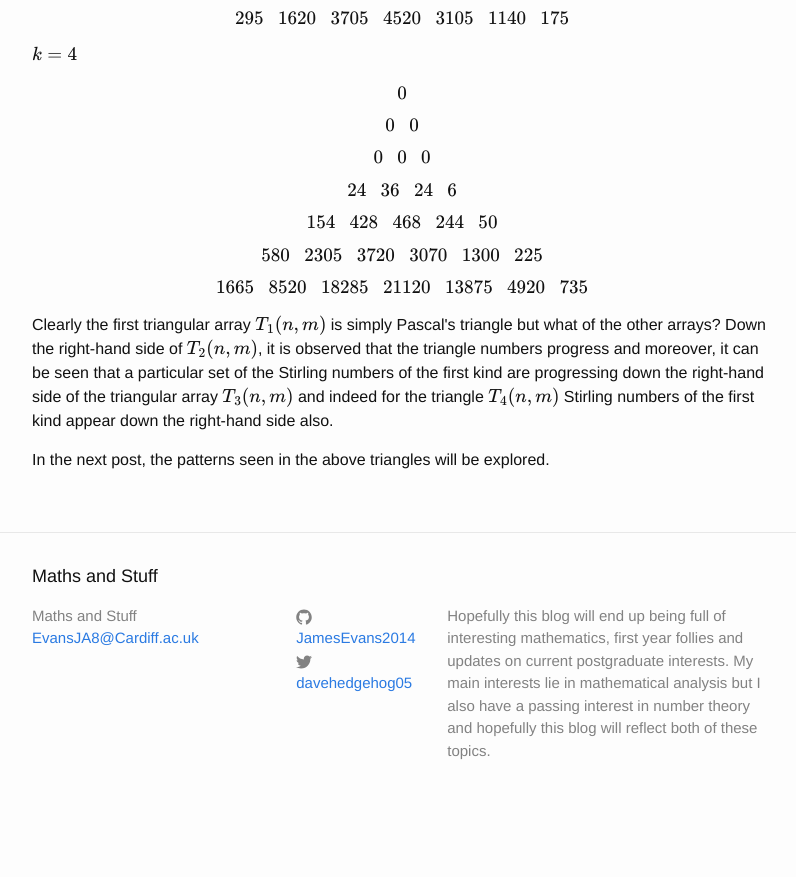
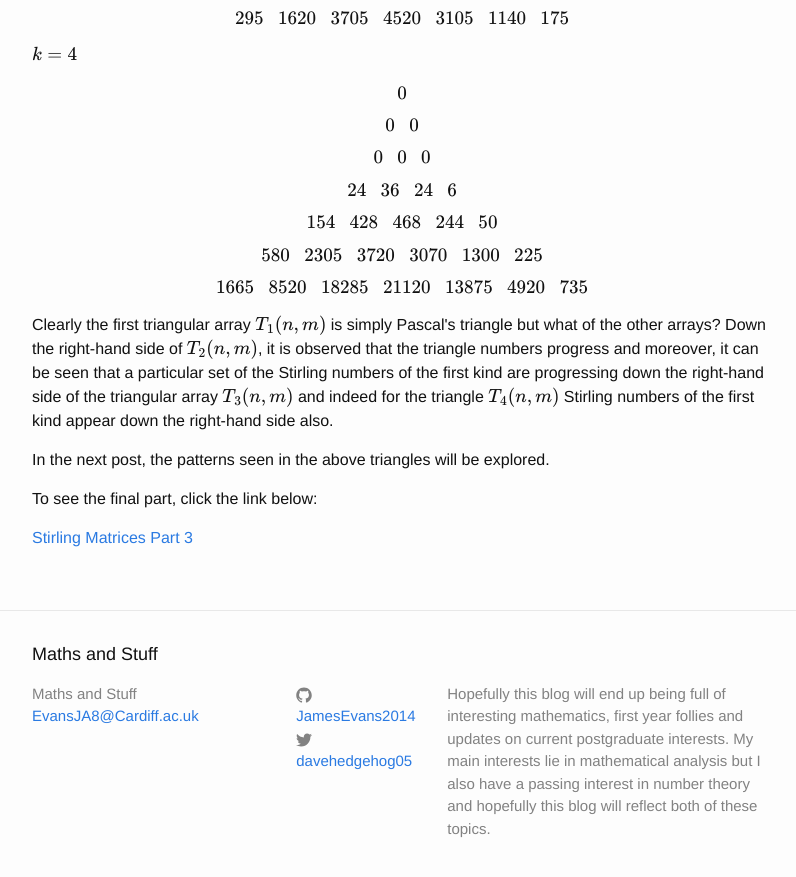
Before and after one commit to JamesEvans2014/JamesEvans2014.github.io, a Jekyll site: the page built from _posts/2014-10-25-Stirling-Matrices-Part-2.md, in a window 1280 px wide and 900 px high, scrolled down 2274 px. Shown: the top 877 px of the window, without its empty margins (238-1034 px from the left). Built offline with Jekyll 4.4.1, drawn with Linux system fonts in a browser that asks for light colours; formulas are drawn with MathJax 3; before the commit the page ends 3096 px from its top, so only the background shows below that.

Commit message:
Update 2014-10-25-Stirling-Matrices-Part-2.md

```diff
--- a/_posts/2014-10-25-Stirling-Matrices-Part-2.md
+++ b/_posts/2014-10-25-Stirling-Matrices-Part-2.md
@@ -64,3 +64,7 @@ The first few triangles are provided for reference:
 Clearly the first triangular array \\(T\_1(n,m)\\) is simply Pascal\'s triangle but what of the other arrays? Down the right-hand side of \\(T\_2(n,m)\\), it is observed that the triangle numbers progress and moreover, it can be seen that a particular set of the Stirling numbers of the first kind are progressing down the right-hand side of the triangular array \\(T\_3(n,m)\\) and indeed for the triangle \\(T\_4(n,m)\\) Stirling numbers of the first kind appear down the right-hand side also.
 
 In the next post, the patterns seen in the above triangles will be explored.
+
+To see the final part, click the link below:
+
+[Stirling Matrices Part 3](http://jamesevans2014.github.io/stirling/numbers/matrices/2014/10/25/Stirling-Matrices-Part-3.html)
```
